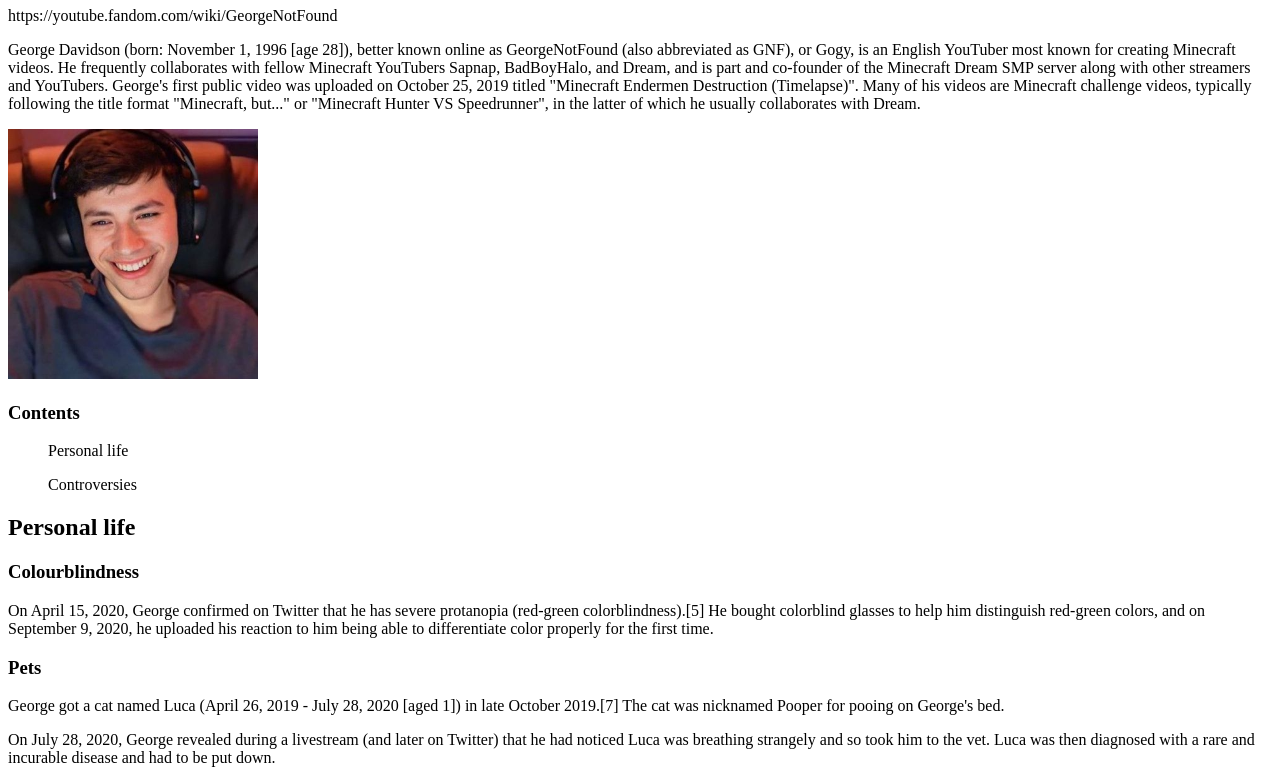
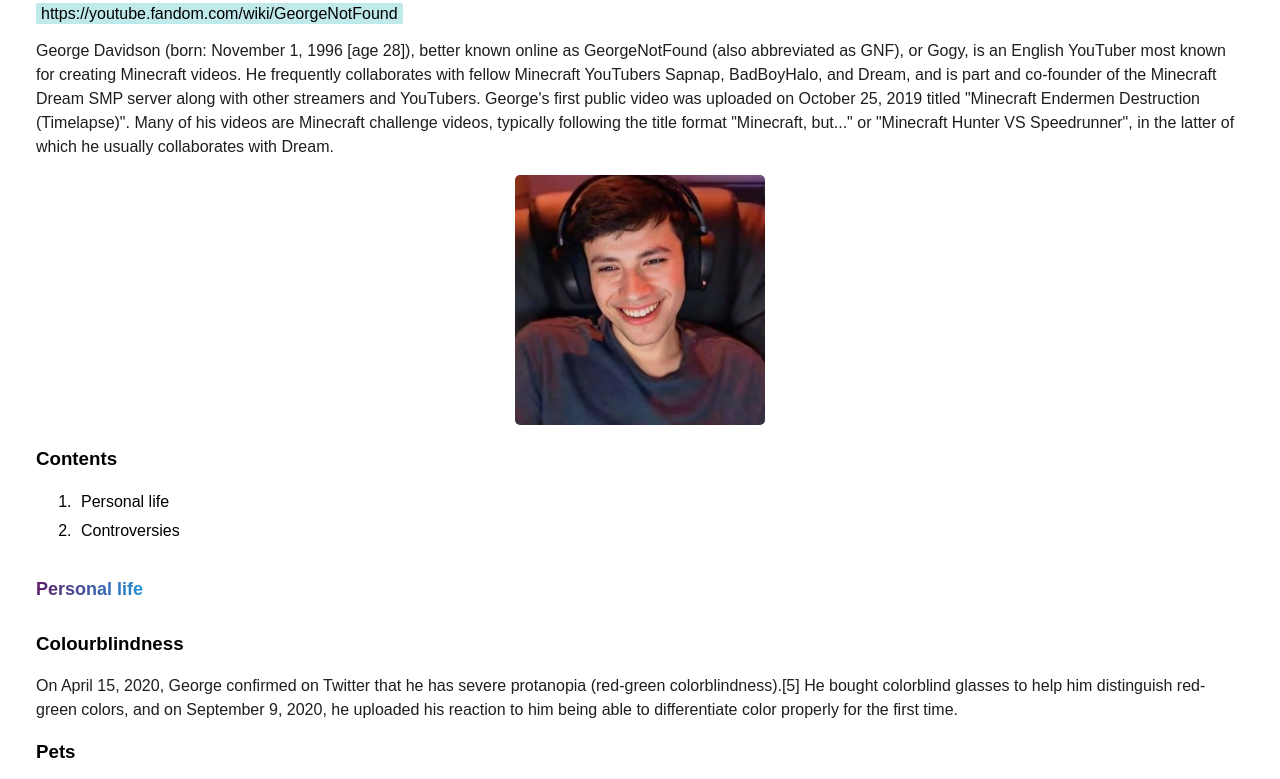
Before and after one commit to hngocle404/full_stack_decal, a plain HTML site: page 2. Website styling using CSS/index.html in a window 1280 px wide. Shown: the part 73-852 px from the top of the page. Drawn offline with Linux system fonts and the light colour scheme.

Commit message:
g git push origin main

```diff
--- a/2. Website styling using CSS/index.html
+++ b/2. Website styling using CSS/index.html
@@ -4,9 +4,13 @@
        <title>"George Not Found Tribute</title>
        <meta name="description" content="This is the description for the GNF Tribute website"/>
        <meta name="theme-color" content="#226DAA"/>
+       <meta name="viewport" content="width=device-width, initial-scale=1.0">
+
+       <link rel="stylesheet" href="style.css"/>
     </head>
 
     <body>
+
             <h1>George Not Found</h1>
             <a>https://youtube.fandom.com/wiki/GeorgeNotFound</a>
             <p>George Davidson (born: November 1, 1996 [age 28]), better known online as
@@ -19,13 +23,19 @@
             videos are Minecraft challenge videos, typically following the title
             format "Minecraft, but..." or "Minecraft Hunter VS Speedrunner", in the
             latter of which he usually collaborates with Dream.</p>
-        <img style="height: 250px;" src="image_gnf.jpg">
+            <div style="text-align: center">
+                <img style="height: 250px; border-radius: 5px;" src="image_gnf.jpg">
+            </div>
 
                 <h3>Contents</h3>
-                <ul>Personal life</ul>
-                <ul>Controversies</ul>
+                    <ol>
+                        <li><a href="#personal_life">Personal life</a></li>
+                        <li><a href="#controversies">Controversies</a></li>
+                    </ol>
+                    <br>
 
-        <h2>Personal life</h2>
+
+            <h2 id="personal_life">Personal life</h2>
                 <h3>Colourblindness</h3>
                     <p>On April 15, 2020, George confirmed on Twitter that he has severe protanopia (red-green colorblindness).[5] He bought colorblind glasses to help him distinguish red-green colors, and on September 9, 2020, he uploaded his reaction to him being able to differentiate color properly for the first time.</p>
 
@@ -33,7 +43,7 @@
                     <p>George got a cat named Luca (April 26, 2019 - July 28, 2020 [aged 1]) in late October 2019.[7] The cat was nicknamed Pooper for pooing on George's bed.</p>
                     <p>On July 28, 2020, George revealed during a livestream (and later on Twitter) that he had noticed Luca was breathing strangely and so took him to the vet. Luca was then diagnosed with a rare and incurable disease and had to be put down.</p>
 
-        <h2>Controversies</h2>
+            <h2 id="controversies">Controversies</h2>
                 <h3>Allegations of sexual assault</h3>
                     <p>On March 9, 2024, Twitch streamer Caitibugzz went live to tell her story about how she was sexually assaulted by another, larger content creator.[12] In this livestream, she explained how she was at a party and was drunk, with the creator making sexual advances towards her unconsensually. Many were quick to point out that the creator she was referring to was George, to which he responded, confirming this information. In said tweet,[13] he stated he would be making a livestream addressing the allegations, denying the latter.</p>
                     <p>On March 11, he went live on Twitch, addressing the allegations.[15] In said stream, he explained how he felt that Caiti "consented" to cuddling and touching on her waist (in spite of Caiti, who was drunk, not being able to give consent), and that he believed they were all over the legal drinking age, as some of her friends had bracelets stating they were over that age. The reactions to the livestream were mixed. Many were quick to point out that she couldn't consent as she was under alcoholism.</p>
--- /dev/null
+++ b/2. Website styling using CSS/style.css
@@ -0,0 +1,53 @@
+html {
+    font-family: 'Inter Tight', 'Arial', sans-serif;
+    padding: calc(8px + 1.5625vw);
+}
+
+h1 {
+    color: #34224c;
+    font-weight: 700;
+    font-size: 20px; /* Corrected property name */
+}
+
+h2 {
+  font-size: 18px;
+  font-weight: 600 !important;
+  background: linear-gradient(to right, #5f1c68, #2092d9);
+  background-size: 100%;
+  background-clip: padding-box;
+  -webkit-background-clip: text;
+  -webkit-text-fill-color: transparent;
+  display: inline-block;
+}
+
+p {
+    font-weight: 500;
+    color: #1e1e1f;
+    line-height: 1.5;
+}
+
+a:not([href]) {
+    background-color: #c0e9ea;
+    border-radius: 2px;
+    padding: 2px 5px;
+}
+
+a:is([href]) {
+    color: #34224c;
+    text-decoration: none;
+}
+
+ol {
+    list-style-type: decimal;
+    line-height: 1.8;
+    margin-block-end: 0px !important;
+}
+
+ol > li > a,
+ul > li > a {
+    color: inherit !important;
+}
+
+li {
+    padding-left: 5px;
+}
```
Lines whose indentation alone changed are shown as unchanged.
